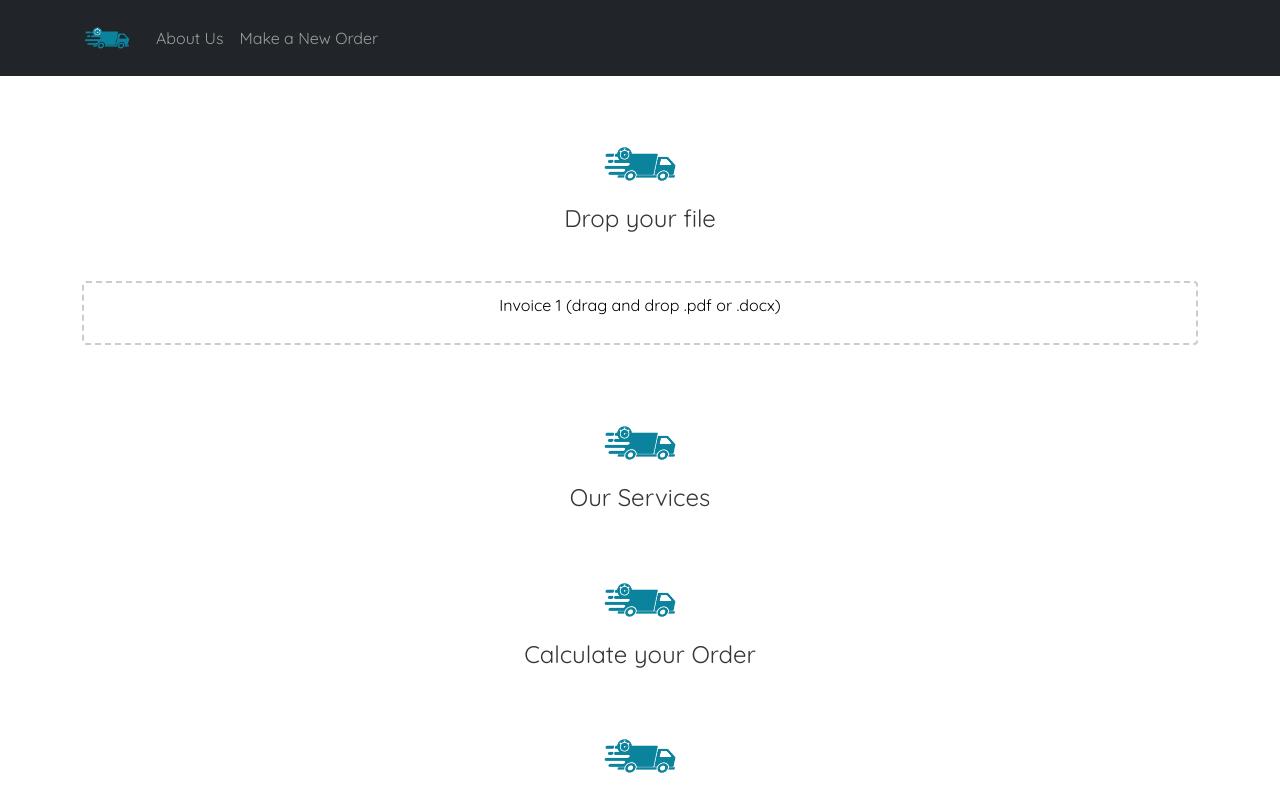
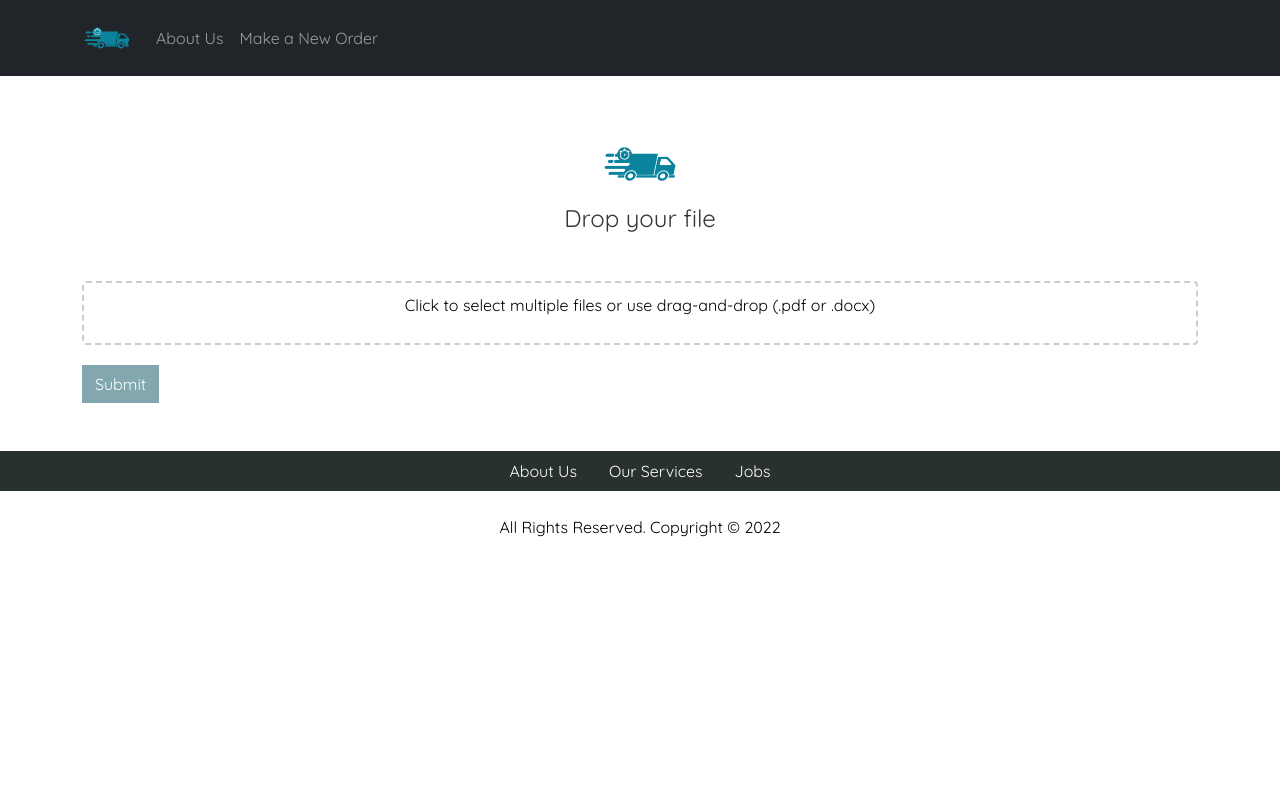
Before and after one commit to Oleganda/Muster-logistic-website, a React (Vite) app: page /download in a window 1280 px wide. Shown: the top 800 px of the page. Built offline with nearby package versions, Linux system fonts and the light colour scheme.

Commit message:
add submit button. has bugs need to fix visability

```diff
--- a/package.json
+++ b/package.json
@@ -13,6 +13,7 @@
     "@fortawesome/fontawesome-svg-core": "^6.4.2",
     "@uploadcare/blocks": "^0.30.0",
     "bootstrap": "^5.3.2",
+    "file-saver": "^2.0.5",
     "react": "^18.2.0",
     "react-bootstrap": "^2.9.1",
     "react-dom": "^18.2.0",
--- a/src/App.jsx
+++ b/src/App.jsx
@@ -51,22 +51,12 @@ function App() {
           path='/download'
           element={<>
             <Header title='Drop your file' />
-            <Download description='Invoice 1 (drag and drop .pdf or .docx)' />
-            {/* <Download description='Invoice 2 (drag and drop .pdf or .docx)' />
-            <Download description='Other Documents (drag and drop .pdf or .docx)' />
-            <Download description='Other Documents (drag and drop .pdf or .docx)' />
-            <Download description='Other Documents (drag and drop .pdf or .docx)' /> */}
-
+            <Download description='Click to select multiple files or use drag-and-drop (.pdf or .docx)' />
           </>
           } />
-
-
-
       </Routes>
 
-      <Header title='Our Services' />
       <Services
-
         servicesData={[
           {
             img: 'https://cdn.pixabay.com/photo/2018/12/05/12/06/container-3857611_1280.jpg',
@@ -86,15 +76,9 @@ function App() {
           },
         ]} />
 
-
-      <Header title='Calculate your Order' />
       <UserInput onChange={handleChange} userInput={userInput} />
       <Results calculateDeliveryPrice={() => calculateDeliveryPrice(userInput)} />
-
-
-      <Header title='FAQ' />
       <Questions />
-
       <UpButton />
       <Footer />
 
--- a/src/components/Document Categorization.jsx
+++ b/src/components/Document Categorization.jsx
@@ -7,6 +7,7 @@ export default function DocumentCategorization({ selectedCategory, onCategoryCha
     const handleCategoryChange = (event) => {
         const category = event.target.value;
         onCategoryChange(category, index);
+
     };
 
     return (
--- a/src/components/DownloadFiles.jsx
+++ b/src/components/DownloadFiles.jsx
@@ -1,5 +1,5 @@
 import React, { useCallback } from 'react';
-import { Container } from 'react-bootstrap';
+import { Container, Button } from 'react-bootstrap';
 import { useDropzone } from 'react-dropzone';
 import { useState } from 'react';
 import { Image } from 'react-bootstrap';
@@ -8,16 +8,20 @@ import pdf from '../assets/pdf.svg';
 import DocumentCategorization from './Document Categorization.jsx';
 import SubmitButton from './SubmitButton.jsx';
 
+//Download and Categorize documents
 const Download = (props) => {
     const [files, setFiles] = useState([]);
-    const [selectedCategory, setSelectedCategory] = useState('');    //categorize document.
+    const [selectedCategory, setSelectedCategory] = useState('');
+    const [showSaveButton, setShowSaveButton] = useState('');
 
-    const handleCategoryChange = (category, index) => {                 //categorize document.
+
+    const handleCategoryChange = (category, index) => {
         setFiles((prevFiles) => {
             const updatedFiles = [...prevFiles];
             updatedFiles[index].category = category;
             return updatedFiles;
         });
+        showButtonAfterSubmit();
     };
 
 
@@ -30,19 +34,37 @@ const Download = (props) => {
                 ...acceptedFiles.map(file =>
                     Object.assign(file, { preview: URL.createObjectURL(file) }))
             ])
+            showButtonAfterSubmit();
         }
     }, [])
 
-    const { getRootProps, getInputProps, isDragActive } = useDropzone({ onDrop, accept: { 'application/pdf': ['.pdf'], 'application/vnd.openxmlformats-officedocument.wordprocessingml.document': ['.docx'] } });
+    //Drag and Drop function
+    const { getRootProps, getInputProps, isDragActive } = useDropzone({
+        onDrop, accept:
+            { 'application/pdf': ['.pdf'], 'application/vnd.openxmlformats-officedocument.wordprocessingml.document': ['.docx'] }
+
+    });
+
+    //Remove files function
     const removeFile = (name) => {
-        setFiles(files => files.filter(file => file.name !== name))
+        setFiles(files => files.filter(file => file.name !== name));
+        showButtonAfterSubmit();
     }
 
-    //submit info
-    const handleSubmit = (sub) => {
-        sub.preventDefault();        //prevent browser reload/refresh
+    //Submit button functiom
+    const handleSubmit = (e) => {
+        e.preventDefault();        //prevent browser reload/refresh
+        console.log('Form submitted!', files, selectedCategory);
+        showButtonAfterSubmit();
+    }
 
-        console.log('Form submitted!', files, selectedCategory);
+    //Show Button, when all documents are saved
+
+    const showButtonAfterSubmit = () => {
+        if (files) {
+            const isAllDataDownloaded = files.every((file) => file.category && file.name);
+            setShowSaveButton(isAllDataDownloaded);
+        }
     }
 
     return (
@@ -121,7 +143,38 @@ const Download = (props) => {
                         ))}
                     </div>
                 </div>
-                {files.length > 0 && <SubmitButton />}
+
+
+
+                {showSaveButton && (
+                    <div style={{
+                        display: 'flex',
+                        justifyContent: 'center',
+                        alignItems: 'center'
+                    }}>
+                        <Button type="button" onClick={handleSubmit}
+
+                            style={{
+                                backgroundColor: 'green',
+                                borderColor: 'green',
+                                borderRadius: '0',
+                                marginTop: '10px',
+                                display: 'none',
+                            }}>
+                            Submit
+                        </Button>
+                    </div>
+                )}
+                <Button type="submit" disabled={!showSaveButton}
+
+                    style={{
+                        backgroundColor: 'rgb(65, 121, 133)',
+                        borderColor: 'rgb(65, 121, 133)',
+                        borderRadius: '0',
+                        marginTop: '10px'
+                    }}>
+                    Submit
+                </Button>
             </form>
 
         </Container>
--- a/src/components/Faq.jsx
+++ b/src/components/Faq.jsx
@@ -1,6 +1,7 @@
 import { Container } from 'react-bootstrap';
 import Accordion from 'react-bootstrap/Accordion';
 import { useLocation } from 'react-router-dom';
+import Header from './Header';
 
 export default function Questions() {
     const location = useLocation();
@@ -13,6 +14,7 @@ export default function Questions() {
 
     return (
         <Container >
+            <Header title='FAQ' />
             <Accordion defaultActiveKey="0" flush >
                 <Accordion.Item eventKey="0">
                     <Accordion.Header>What is route optimization?</Accordion.Header>
--- a/src/components/Footer.jsx
+++ b/src/components/Footer.jsx
@@ -3,7 +3,7 @@ import Nav from 'react-bootstrap/Nav';
 export default function Footer() {
     return (
         <>
-            <Nav className="justify-content-center border=warning" activeKey="/home" style={{ backgroundColor: 'rgb(41, 48, 48)' }}>
+            <Nav className="justify-content-center border=warning mt-5" activeKey="/home" style={{ backgroundColor: 'rgb(41, 48, 48)' }}>
 
                 <Nav.Item >
                     <Nav.Link href="/home" style={{ color: 'white' }}>About Us</Nav.Link >
--- a/src/components/Services.jsx
+++ b/src/components/Services.jsx
@@ -2,6 +2,8 @@ import { Container, Row, Col } from 'react-bootstrap';
 import Button from 'react-bootstrap/Button';
 import Card from 'react-bootstrap/Card';
 import { useLocation } from 'react-router-dom';
+import Header from './Header';
+
 
 export default function Services({ servicesData }) {
 
@@ -15,6 +17,7 @@ export default function Services({ servicesData }) {
 
     return (
         <Container id='ourServices'>
+            <Header title='Our Services' />
             <Row>
                 {servicesData.map((service, index) => (
                     <Col key={index} md={4}>
--- a/src/components/UserInput.jsx
+++ b/src/components/UserInput.jsx
@@ -1,4 +1,6 @@
+import { Container } from 'react-bootstrap';
 import { useLocation } from 'react-router-dom';
+import Header from './Header';
 
 export default function UserInput({ onChange, userInput }) {
 
@@ -12,6 +14,8 @@ export default function UserInput({ onChange, userInput }) {
     }
 
     return (
+        <Container>
+            <Header title='Calculate your Order' />
             <section id="user-input">
                 <div className="input-group">
                     <p>
@@ -76,6 +80,7 @@ export default function UserInput({ onChange, userInput }) {
                 </p>
             </div> */}
             </section>
+        </Container>
 
     );
 }
```
Also changed, not shown: 1 other file (tests, documents, lock files or other folders). Lines whose indentation alone changed are shown as unchanged.
